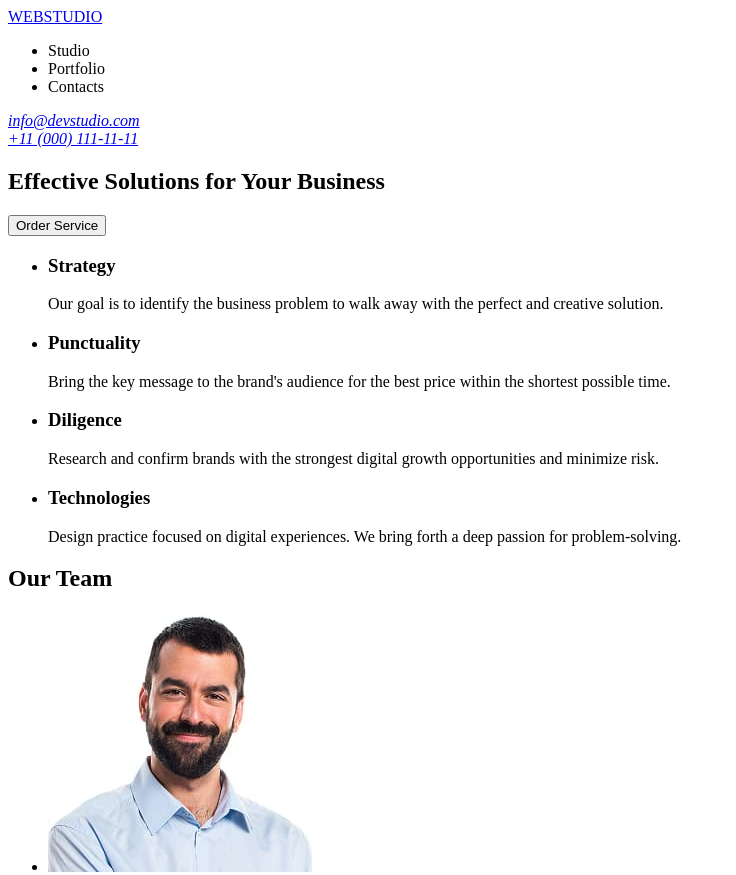
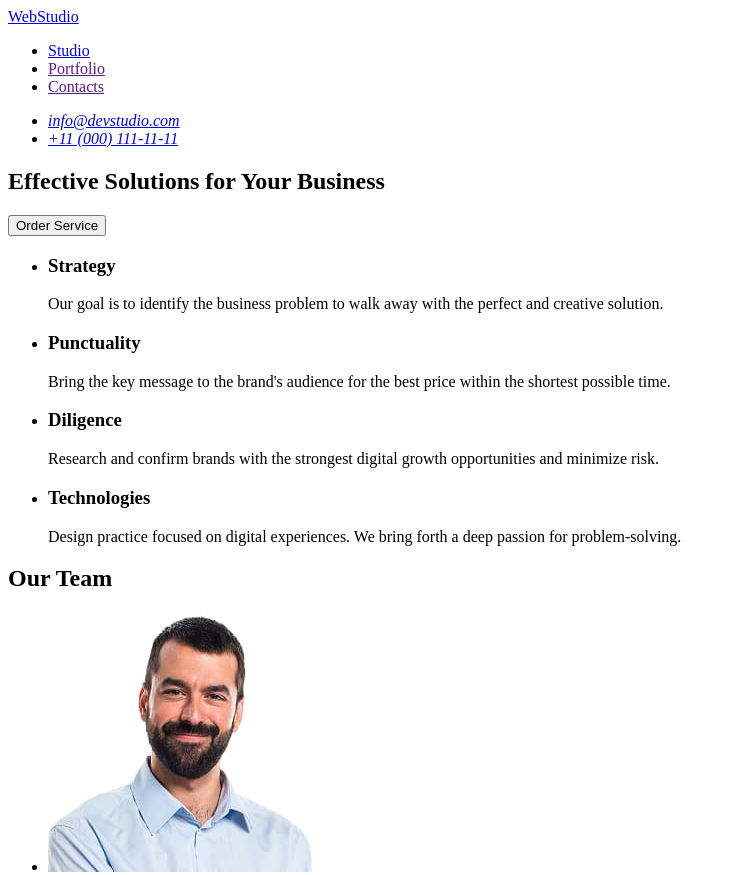
Before and after one commit to vasilinabiznyakova/goit-markup-hw-01_v2, a plain HTML site: page index.html in a window 1280 px wide. Shown: the top 875 px of the page, without its empty margins (0-736 px from the left). Drawn offline with Linux system fonts and the light colour scheme.

Commit message:
add fixes

```diff
--- a/index.html
+++ b/index.html
@@ -7,20 +7,22 @@
   </head>
   <body>
     <header>
-      <a href="/"><span>WEB</span><span>STUDIO</span></a>
+      <a href="./index.html">WebStudio</a>
+      <nav>
+        <ul>
+          <li><a href="./index.html">Studio</a></li>
+          <li><a href="">Portfolio</a></li>
+          <li><a href="">Contacts</a></li>
+        </ul>
+      </nav>
+      <address>
+        <ul>
+          <li><a href="mailto:info@devstudio.com">info@devstudio.com</a></li>
+          <li><a href="tel:+110001111111">+11 (000) 111-11-11</a></li>
+        </ul>
+      </address>
     </header>
-    <nav>
-      <ul>
-        <li>Studio</li>
-        <li>Portfolio</li>
-        <li>Contacts</li>
-      </ul>
-    </nav>
-    <address>
-      <a href="mailto:info@devstudio.com">info@devstudio.com</a>
-      <br />
-      <a href="tel:+110001111111">+11 (000) 111-11-11</a>
-    </address>
+
     <main>
       <!-- banner -->
       <section>
@@ -97,7 +99,7 @@
           </li>
           <li>
             <img
-              src="/./images/img-4.jpg"
+              src="./images/img-4.jpg"
               alt="Profile photo of Daniel Wilson"
               width="264"
               height="260"
@@ -109,7 +111,7 @@
       </section>
     </main>
     <footer>
-      <a href="/"><span>WEB</span><span>STUDIO</span></a>
+      <a href="./index.html">WebStudio</a>
       <p>
         Increase the flow of customers and sales for your business with digital
         marketing & growth solutions.
```
